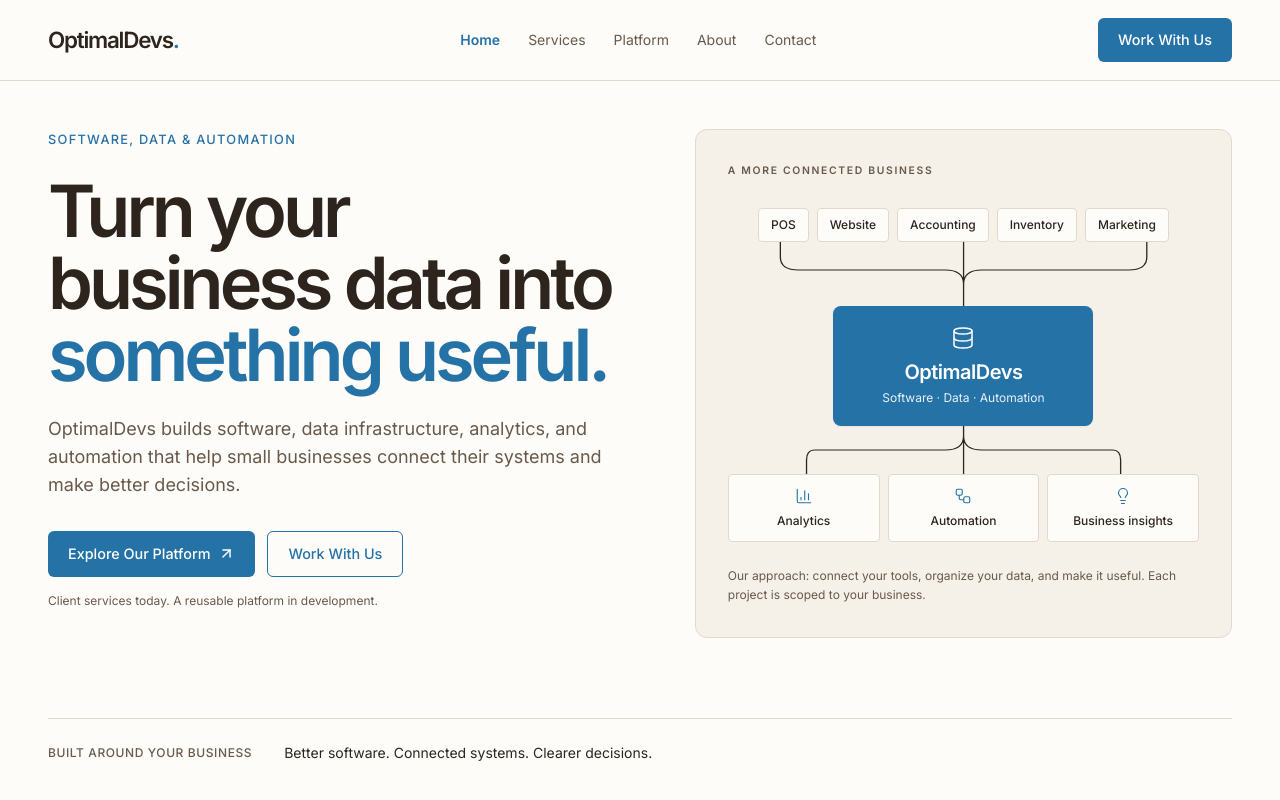
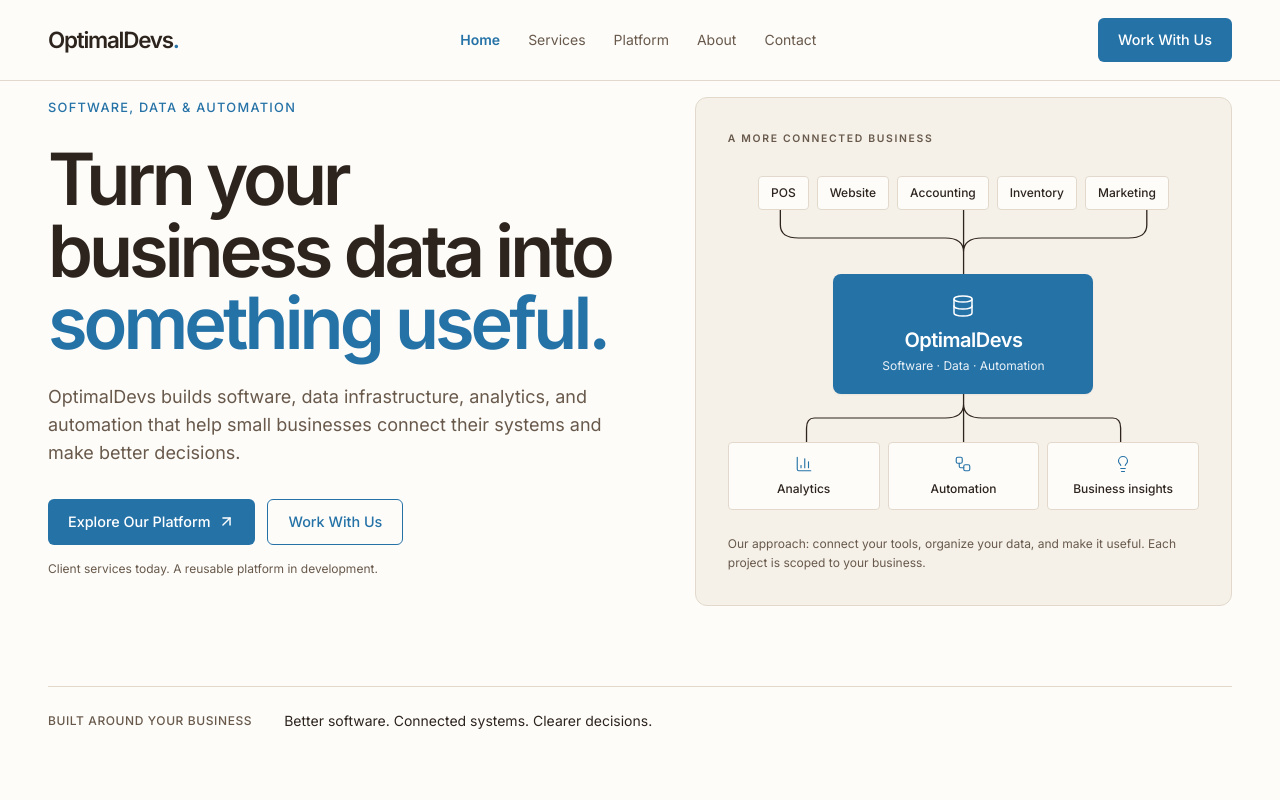
Before and after one commit to victor0302/optimaldevs-site, a React (Vite) app: page / in a window 1280 px wide. Shown: the top 800 px of the page. Built offline with nearby package versions, Linux system fonts and the light colour scheme.

Commit message:
Bring homepage content closer to the header divider (#40)

```diff
--- a/src/components/home/Hero.jsx
+++ b/src/components/home/Hero.jsx
@@ -4,7 +4,7 @@
 
 export function Hero() {
   return (
-    <section className="pt-10 pb-16 sm:pt-12 lg:pb-20">
+    <section className="pt-4 pb-16 lg:pb-20">
       <div className="site-container grid gap-12 lg:grid-cols-[1.1fr_1fr] lg:items-start lg:gap-14">
         <div>
           <p className="eyebrow mb-6">Software, data & automation</p>
```
